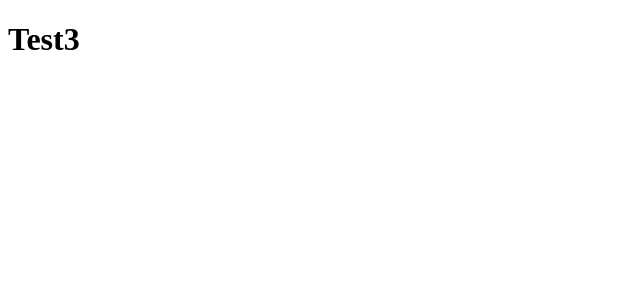
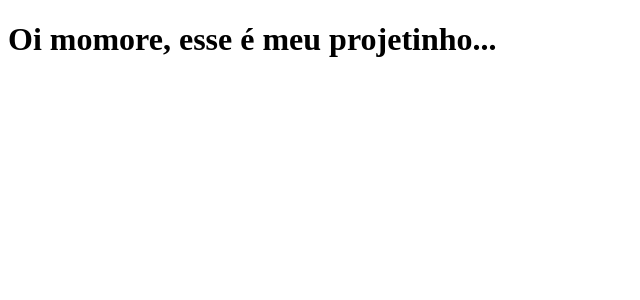
Before and after one commit to jackwesley/clone-tabnews, a Next.js app: page / in a window 1280 px wide. Shown: the top 300 px of the page, without its empty margins (0-640 px from the left). Built offline with nearby package versions, Linux system fonts and the light colour scheme.

Commit message:
Git ignore updated

```diff
--- a/pages/index.js
+++ b/pages/index.js
@@ -1,5 +1,5 @@
 function Home() {
-    return <h1>Test3</h1>
+    return <h1>Oi momore, esse é meu projetinho...</h1>
 }
 
 export default Home;
```
Also changed, not shown: 1 other file (tests, documents, lock files or other folders).
